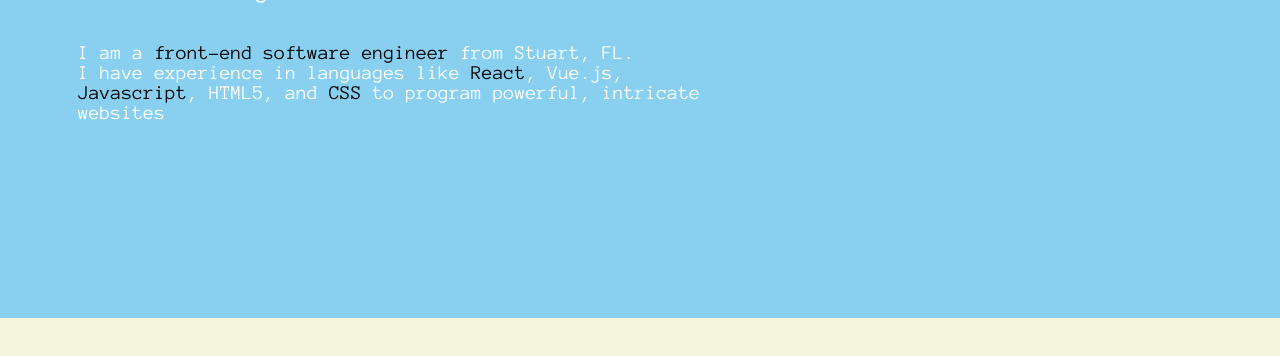
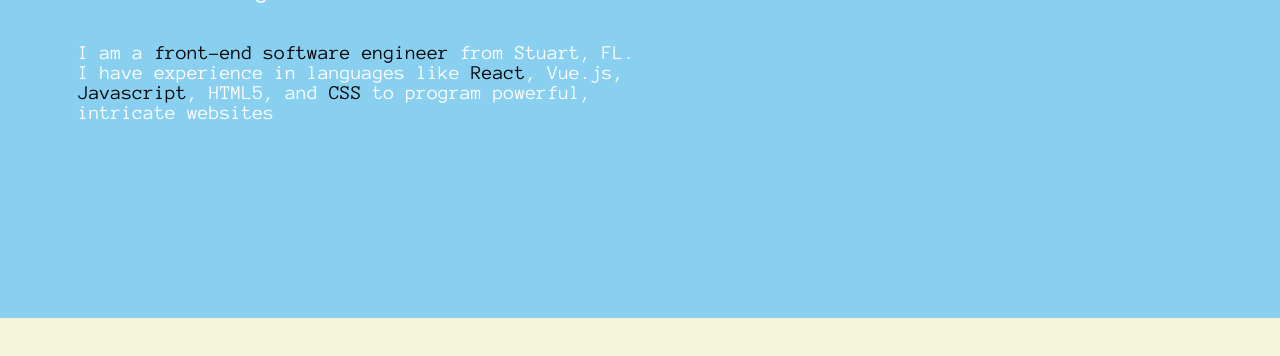
Before and after one commit to Mattbrady25/My-Website, a plain HTML site: page index.html in a window 1280 px wide. Shown: the part 252-608 px from the top of the page. Drawn offline with Linux system fonts and the light colour scheme.

Commit message:
created new div and grouped <p> tags

```diff
--- a/index.html
+++ b/index.html
@@ -27,6 +27,7 @@
     </header>
 
     <div class="container1">
+
         <div class="static">HI, MY NAME'S MATTHEW BRADY</div>
             <div class="list">
                 <p class="static">AND I LOVE TO BUILD</p>
@@ -37,10 +38,11 @@
                 </ul>
                 <div class="static1">WEBSITES.</div>
             </div>
-        <p class="work">let's work together!</p>
-
+               <p class="work">let's work together!</p>
+        <div class="biography">
         <p class="aboutme">I am a <span style="color:black">front-end software engineer</span> from Stuart, FL.</p>
         <p class="technologies">I have experience in languages like <span style="color:black">React</span>, Vue.js, <span style="color:black">Javascript</span>, HTML5, and <span style="color:black">CSS</span> to program powerful, intricate websites </p>
+            </div>
 
     </div>
 
@@ -49,5 +51,6 @@
 
 
 
+
 </body>
 </html>
--- a/style.css
+++ b/style.css
@@ -91,7 +91,6 @@ bottom: 40px;
 }
 
 
-
 .static {
     font-size: 30px;
     max-width: 450px;
@@ -163,11 +162,7 @@ bottom: 40px;
 }
 
 
-.aboutme {
+.biography {
     margin-top: 40px;
+    width: 600px;
 }
-
-.technologies {
-    width: 55%;
-
-}
```
